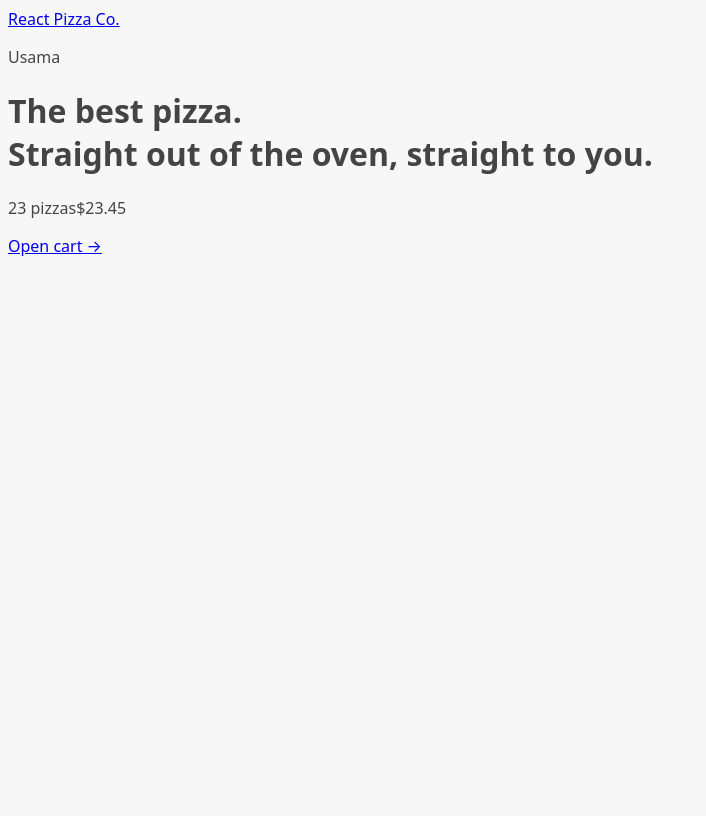
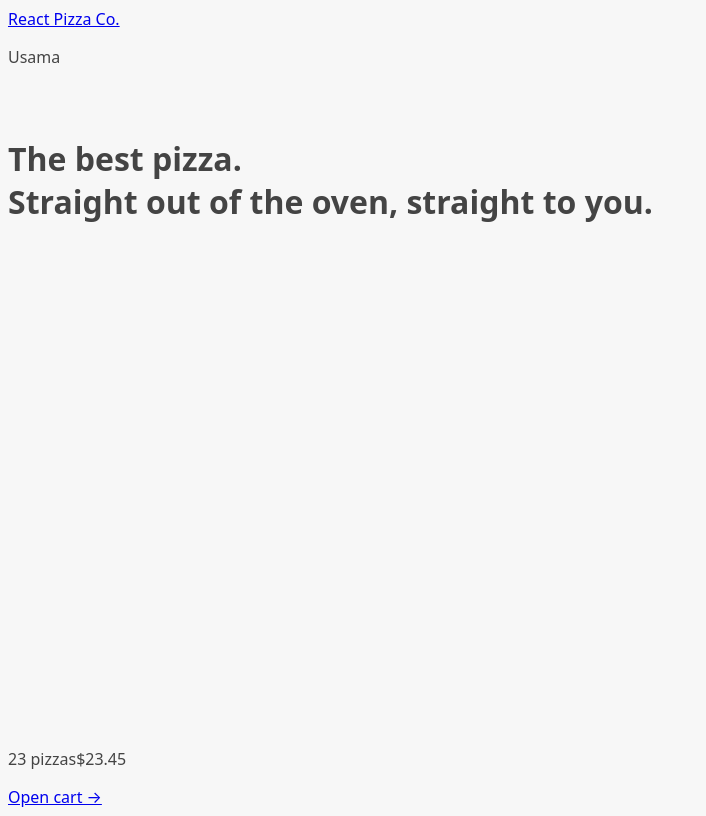
Before and after one commit to usama-365/react-pizza, a React (Vite) app: page / in a window 1280 px wide. Shown: the whole page, without its empty margins (0-706 px from the left). Built offline with nearby package versions, Linux system fonts and the light colour scheme.

Commit message:
add a loading indicator if the application state is loading

```diff
--- a/src/ui/AppLayout.tsx
+++ b/src/ui/AppLayout.tsx
@@ -1,15 +1,18 @@
-import { Outlet } from "react-router-dom";
+import { Outlet, useNavigation } from "react-router-dom";
 import CartOverview from "../features/cart/CartOverview";
 import Header from "./Header";
+import LoadingIndicator from "./LoadingIndicator";
 
 export default function AppLayout() {
+  const isLoading = useNavigation().state === "loading";
   return (
-    <>
+    <div className="layout">
+      {isLoading && <LoadingIndicator />}
       <Header />
       <main>
         <Outlet />
       </main>
       <CartOverview />
-    </>
+    </div>
   );
 }
--- /dev/null
+++ b/src/ui/LoadingIndicator.tsx
@@ -0,0 +1,3 @@
+export default function LoadingIndicator() {
+  return <div className="loader"></div>;
+}
```
